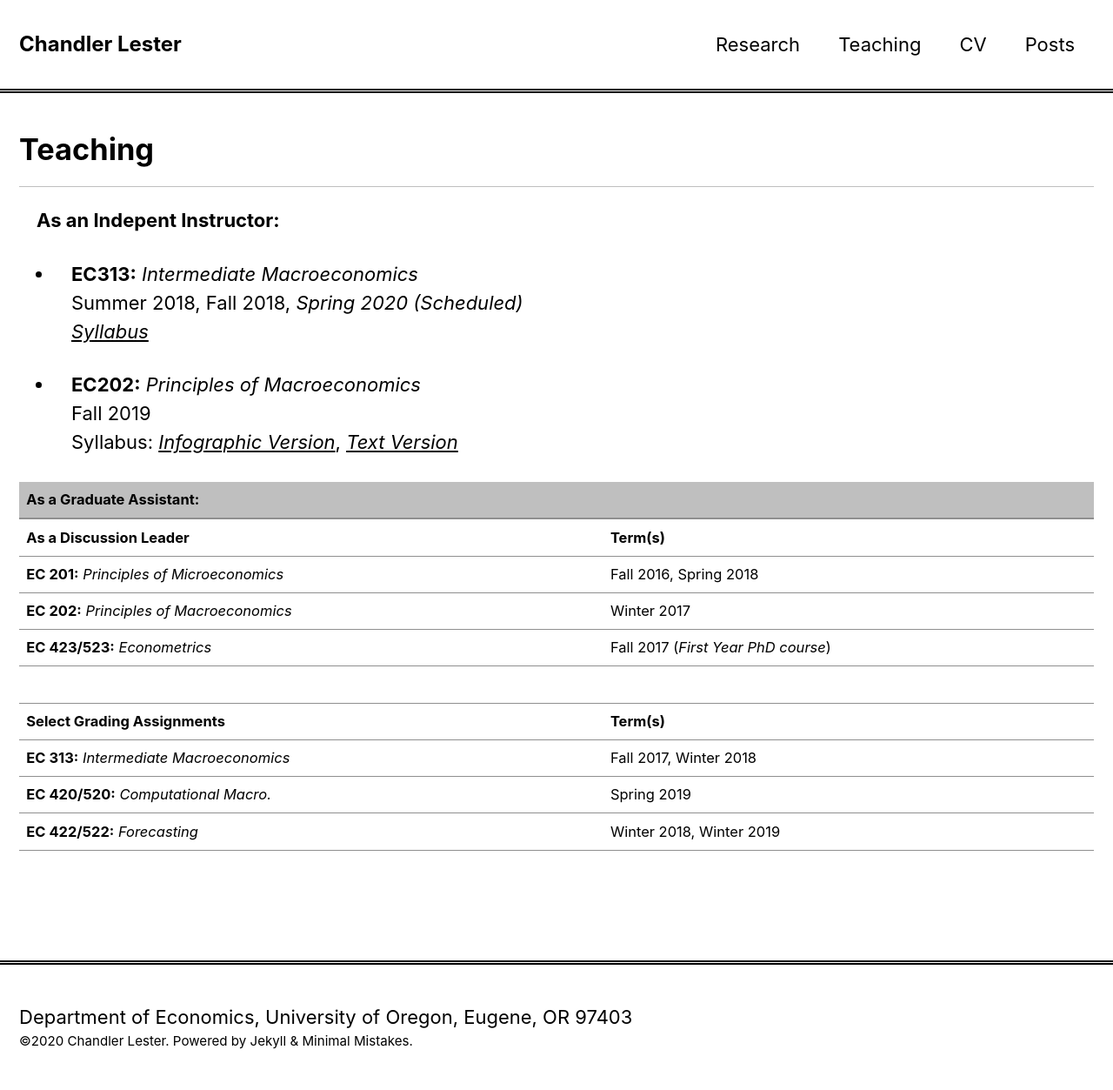
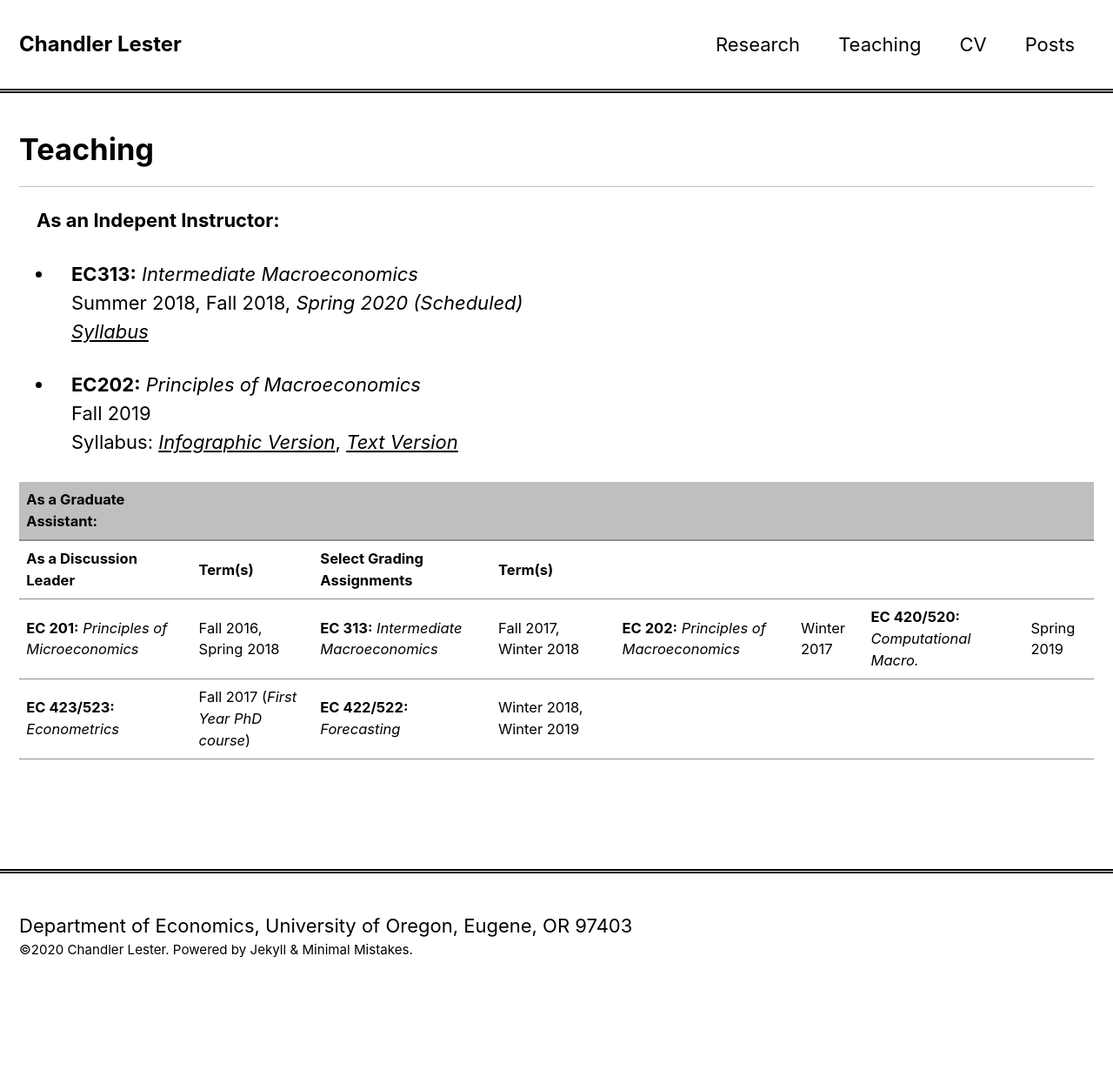
Before and after one commit to mibarnes/chandlerlester.github.io, a Jekyll site: the page built from _pages/teaching.md, in a window 1280 px wide. Shown: the whole page at 87% size. Built offline with Jekyll 4.4.1, drawn with Linux system fonts in a browser that asks for light colours; nearby versions of some CDN libraries; after the commit the page ends 1148 px from its top, so only the background shows below that.

```diff
--- a/_pages/teaching.md
+++ b/_pages/teaching.md
@@ -26,13 +26,6 @@ class: wide
 
 |**As a Graduate Assistant:**||
 |--------------------------------------------|---------------------------------------------|
-| **As a Discussion Leader**                 |  **Term(s)**                                |
-|**EC 201:** *Principles of Microeconomics*  | Fall 2016, Spring 2018                      |
-|**EC 202:** *Principles of Macroeconomics*  | Winter 2017                                 |
-|**EC 423/523:** *Econometrics*              | Fall 2017  (*First Year PhD course*)        |
-||
-| **Select Grading Assignments**             |  **Term(s)**                                |
-|--------------------------------------------|---------------------------------------------|
-|**EC 313:** *Intermediate Macroeconomics*   | Fall 2017, Winter 2018                      |
-|**EC 420/520:** *Computational Macro.*      | Spring 2019                                 |
-|**EC 422/522:** *Forecasting*               | Winter 2018, Winter 2019                    |
+| **As a Discussion Leader** |  **Term(s)**  | **Select Grading Assignments** |  **Term(s)**  |
+|**EC 201:** *Principles of Microeconomics*| Fall 2016, Spring 2018 |**EC 313:** *Intermediate Macroeconomics* | Fall 2017, Winter 2018|    |**EC 202:** *Principles of Macroeconomics*  | Winter 2017 |**EC 420/520:** *Computational Macro.* | Spring 2019|
+|**EC 423/523:** *Econometrics*  | Fall 2017  (*First Year PhD course*) |**EC 422/522:** *Forecasting* | Winter 2018, Winter 2019 |
```
